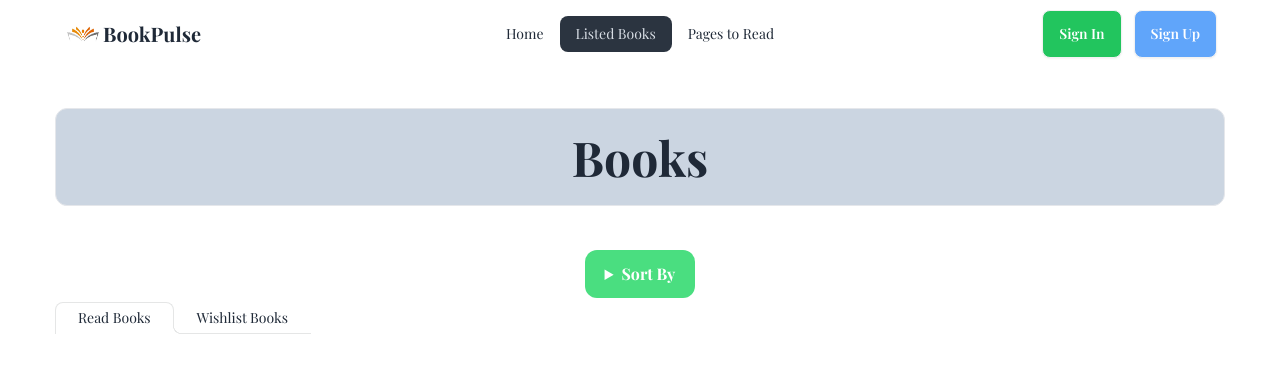
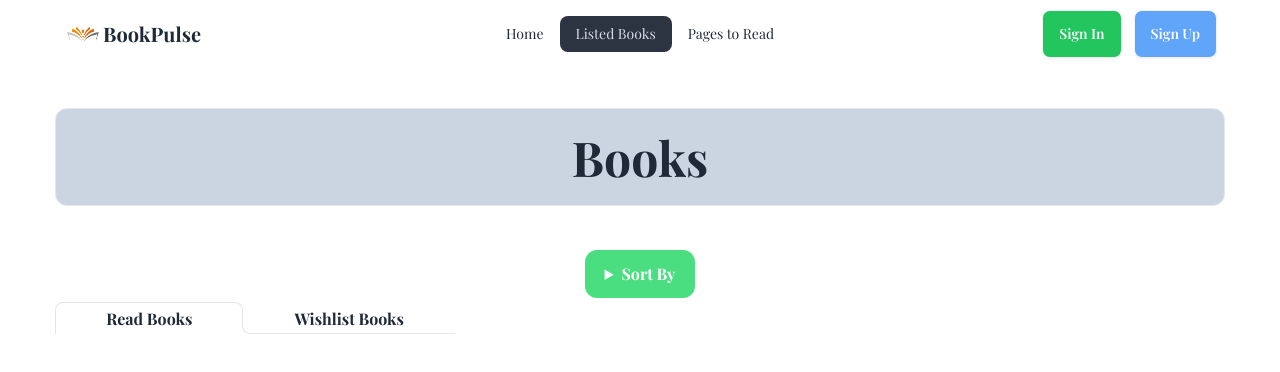
Before and after one commit to Sa18-f/Book-Pulse, a React (Vite) app: page /listedBooks in a window 1280 px wide. Shown: the top 372 px of the page. Built offline with nearby package versions, Linux system fonts and the light colour scheme; a web font is replaced by a local one.

Commit message:
Wishlist funciton updated and remove data completely

```diff
--- a/src/Components/BookDetails/BookDetails.jsx
+++ b/src/Components/BookDetails/BookDetails.jsx
@@ -3,7 +3,7 @@ import { getBooks, saveBook } from "../../Utility";
 import { ToastContainer } from 'react-toastify';
 import 'react-toastify/dist/ReactToastify.css';
 import { toast } from "react-toastify";
-import { saveWishList } from "../../Utility/localStorage";
+import { removeBookFromWishList, saveWishList } from "../../Utility/localStorage";
 
 const BookDetails = () => {
     const books = useLoaderData();
@@ -21,6 +21,7 @@ const BookDetails = () => {
         else {
             toast.error("You have already read this books");
         }
+        removeBookFromWishList(book.bookId);
         // const storedWishList = getWishList();
         // const isWishListed = storedWishList.find(b => b.bookId === book.bookId);
         // if (isWishListed) {
--- a/src/Components/ListedBooks/ListedBooks.jsx
+++ b/src/Components/ListedBooks/ListedBooks.jsx
@@ -25,10 +25,10 @@ const ListedBooks = () => {
                     </ul>
                 </details>
             </div>
-            <div className="w-64">
+            <div className="w-[400px]">
                 <div role="tablist" className="tabs tabs-lifted">
-                    <Link to='' onClick={() => setTabIndex(0)} className={`tab ${tabIndex === 0 ? 'tab-active' : ''}`}>Read Books</Link>
-                    <Link to={`wishList`} onClick={() => setTabIndex(1)} className={`tab ${tabIndex === 1 ? 'tab-active' : ''}`}>Wishlist Books</Link>
+                    <Link to='' onClick={() => setTabIndex(0)} className={`tab ${tabIndex === 0 ? 'tab-active' : ''}`}> <span className="font-bold text-[16px]">Read Books</span> </Link>
+                    <Link to={`wishList`} onClick={() => setTabIndex(1)} className={`tab ${tabIndex === 1 ? 'tab-active' : ''}`}><span className="font-bold text-[16px]">Wishlist Books</span></Link>
                 </div>
             </div>
             <div className="my-10">
--- a/src/Components/ReadBook/ReadBook.jsx
+++ b/src/Components/ReadBook/ReadBook.jsx
@@ -42,7 +42,7 @@ const ReadBook = ({ books }) => {
     );
 };
 ReadBook.propTypes = {
-    books: PropTypes.object.isRequired
+    books: PropTypes.object
 }
 
 export default ReadBook;
--- a/src/Components/WishListBooks/WishListBooks.jsx
+++ b/src/Components/WishListBooks/WishListBooks.jsx
@@ -42,7 +42,7 @@ const WishListBooks = ({ books }) => {
     );
 };
 WishListBooks.propTypes = {
-    books: PropTypes.object.isRequired
+    books: PropTypes.object
 }
 
 export default WishListBooks;
--- a/src/Utility/localStorage.js
+++ b/src/Utility/localStorage.js
@@ -17,3 +17,8 @@ export const saveWishList = book =>{
     }
     return false;
 }
+export const removeBookFromWishList = (bookId) => {
+    let wishList = getWishList();
+    const updatedWishList = wishList.filter(book => book.bookId !== bookId);
+    localStorage.setItem('wishList', JSON.stringify(updatedWishList));
+}
```
